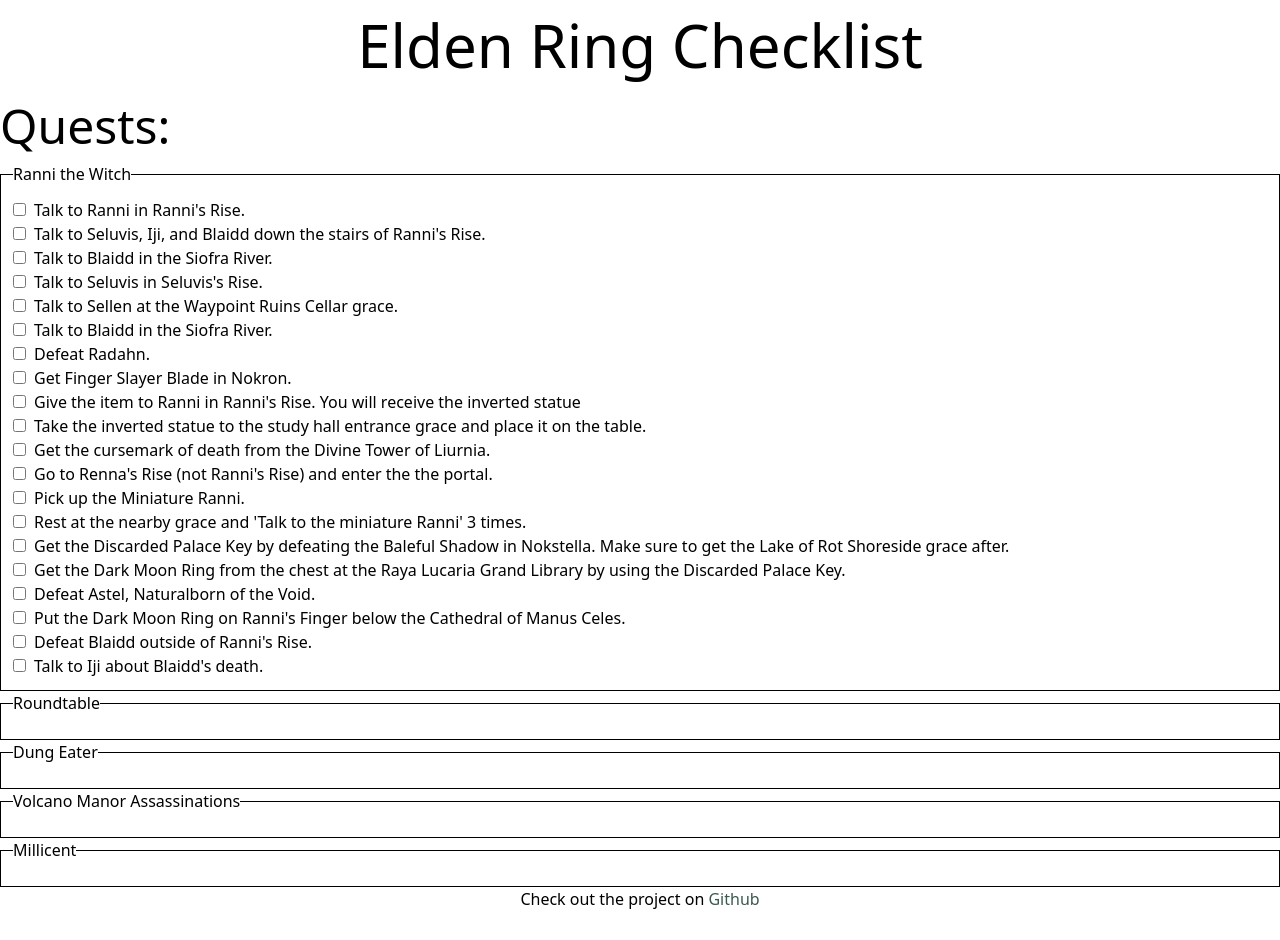
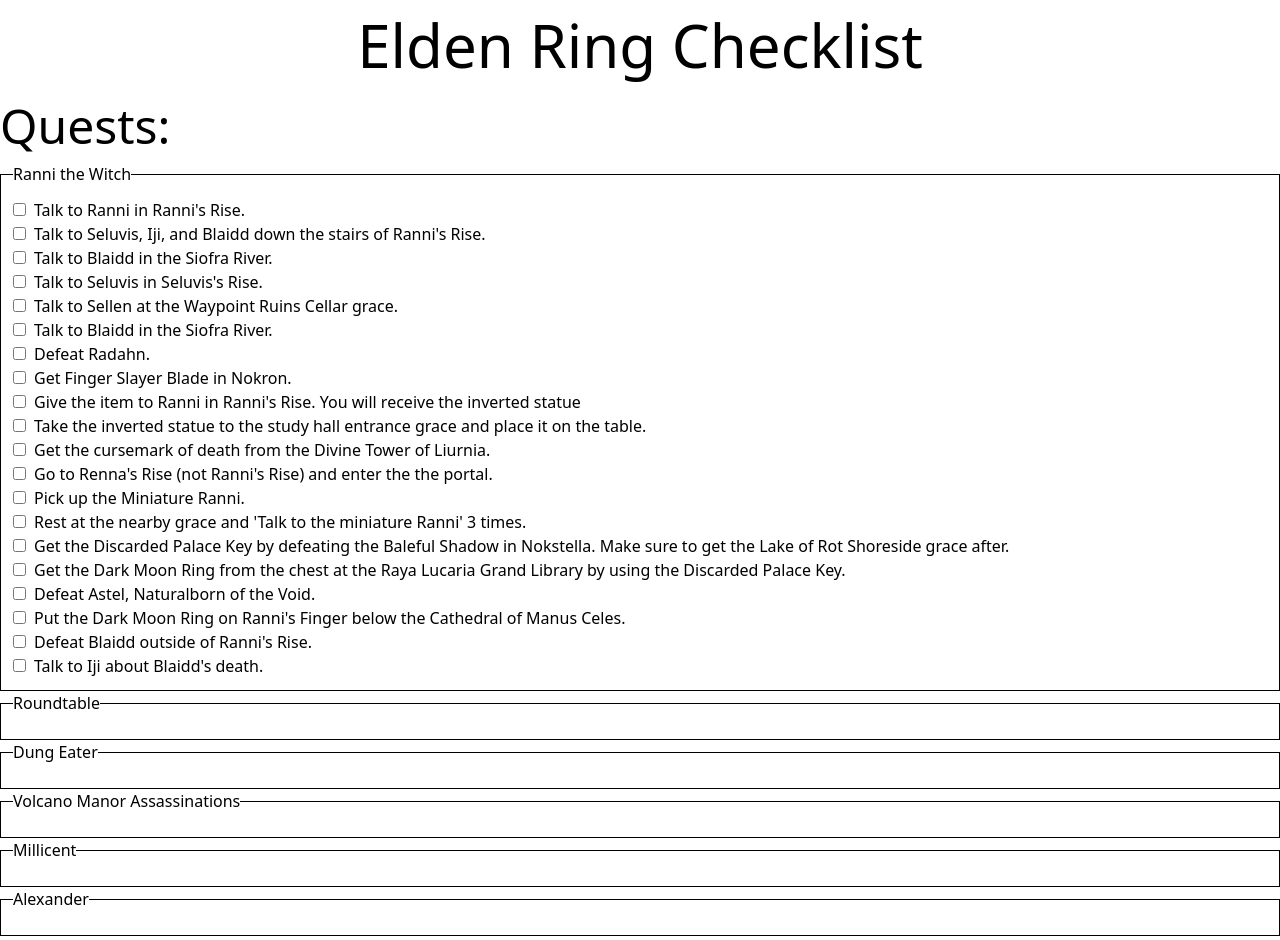
Before and after one commit to Gobluebro/Elden-Ring-Checklist, a Next.js app: page / in a window 1280 px wide. Shown: the top 940 px of the page. Before the commit the page ends 911 px from the top, so only its background shows below. Built offline with nearby package versions, Linux system fonts and the light colour scheme.

Commit message:
Add alexander questline

```diff
--- a/data/quests.ts
+++ b/data/quests.ts
@@ -116,4 +116,9 @@ export const Quests: Array<ListType> = [
     name: "Millicent",
     requirements: [],
   },
+  {
+    id: 6,
+    name: "Alexander",
+    requirements: [],
+  },
 ];
```
